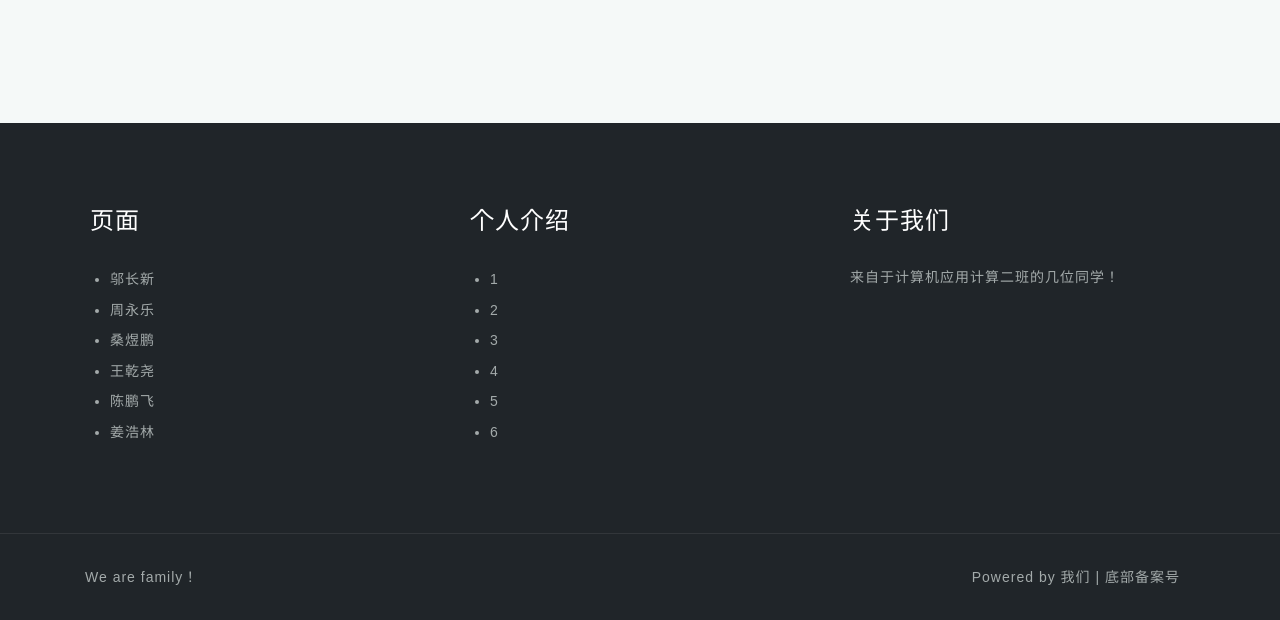
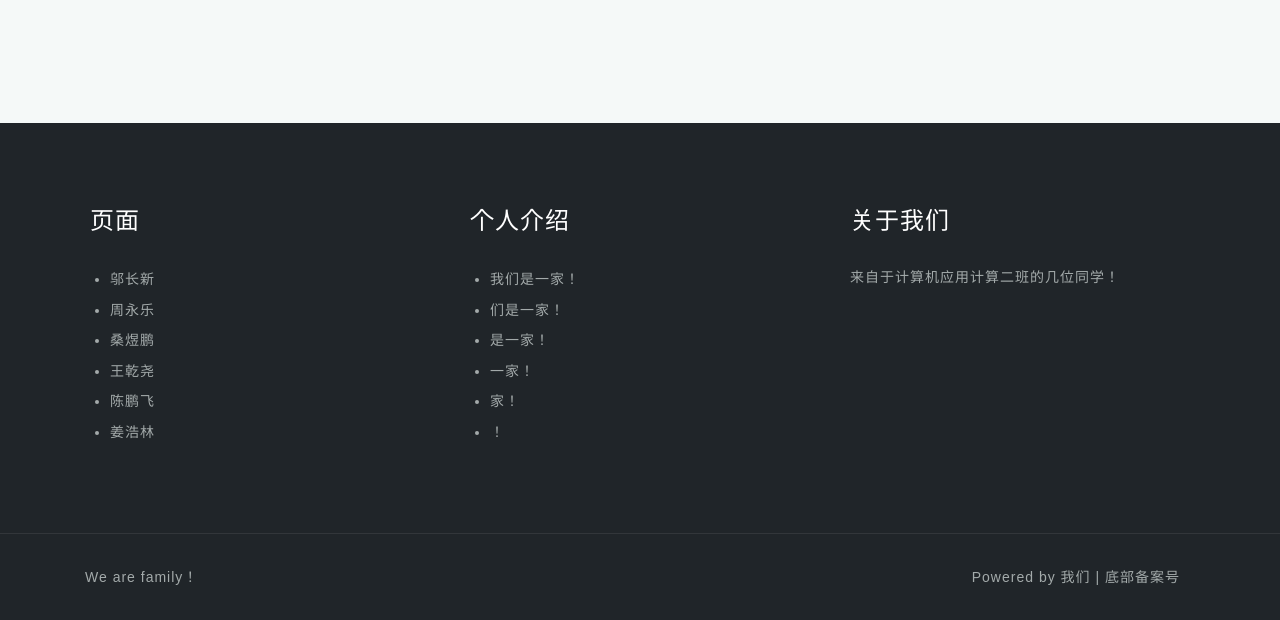
Before and after one commit to G3WCN/my-family, a plain HTML site: page index.html in a window 1280 px wide. Shown: the part 2061-2681 px from the top of the page. Drawn offline with Linux system fonts and the light colour scheme; a web font is replaced by a local one.

Commit message:
Add files via upload

```diff
--- a/index.html
+++ b/index.html
@@ -310,22 +310,22 @@
                           <div class="menu-services-container">
                             <ul id="menu-services" class="menu">
                               <li>
-                                <a href="./introduce/wcx/index.html" title="邬长新">1</a>
+                                <a href="./introduce/wcx/index.html" title="邬长新">我们是一家！</a>
                               </li>
                               <li>
-                                <a href="./introduce/zyl/index.html" title="周永乐">2</a>
+                                <a href="./introduce/zyl/index.html" title="周永乐">们是一家！</a>
                               </li>
                               <li>
-                                <a href="./introduce/syp/index.html" title="桑煜鹏">3</a>
+                                <a href="./introduce/syp/index.html" title="桑煜鹏">是一家！</a>
                               </li>
                               <li>
-                                <a href="./introduce/wqy/index.html" title="王乾尧">4</a>
+                                <a href="./introduce/wqy/index.html" title="王乾尧">一家！</a>
                               </li>
                               <li>
-                                <a href="./introduce/cpf/index.html" title="陈鹏飞">5</a>
+                                <a href="./introduce/cpf/index.html" title="陈鹏飞">家！</a>
                               </li>
                               <li>
-                                <a href="./introduce/jhl/index.html" title="姜浩林">6</a>
+                                <a href="./introduce/jhl/index.html" title="姜浩林">！</a>
                               </li>
                             </ul>
                           </div>
```
